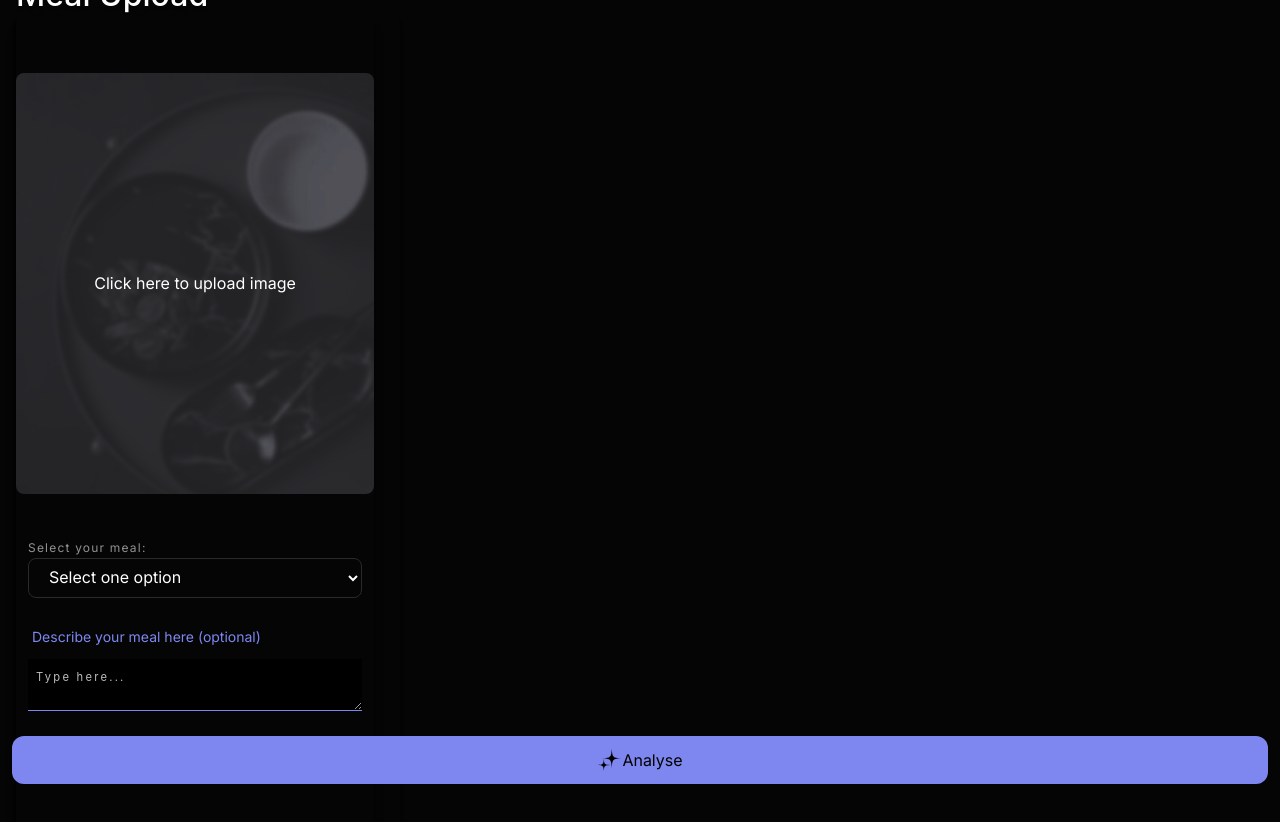
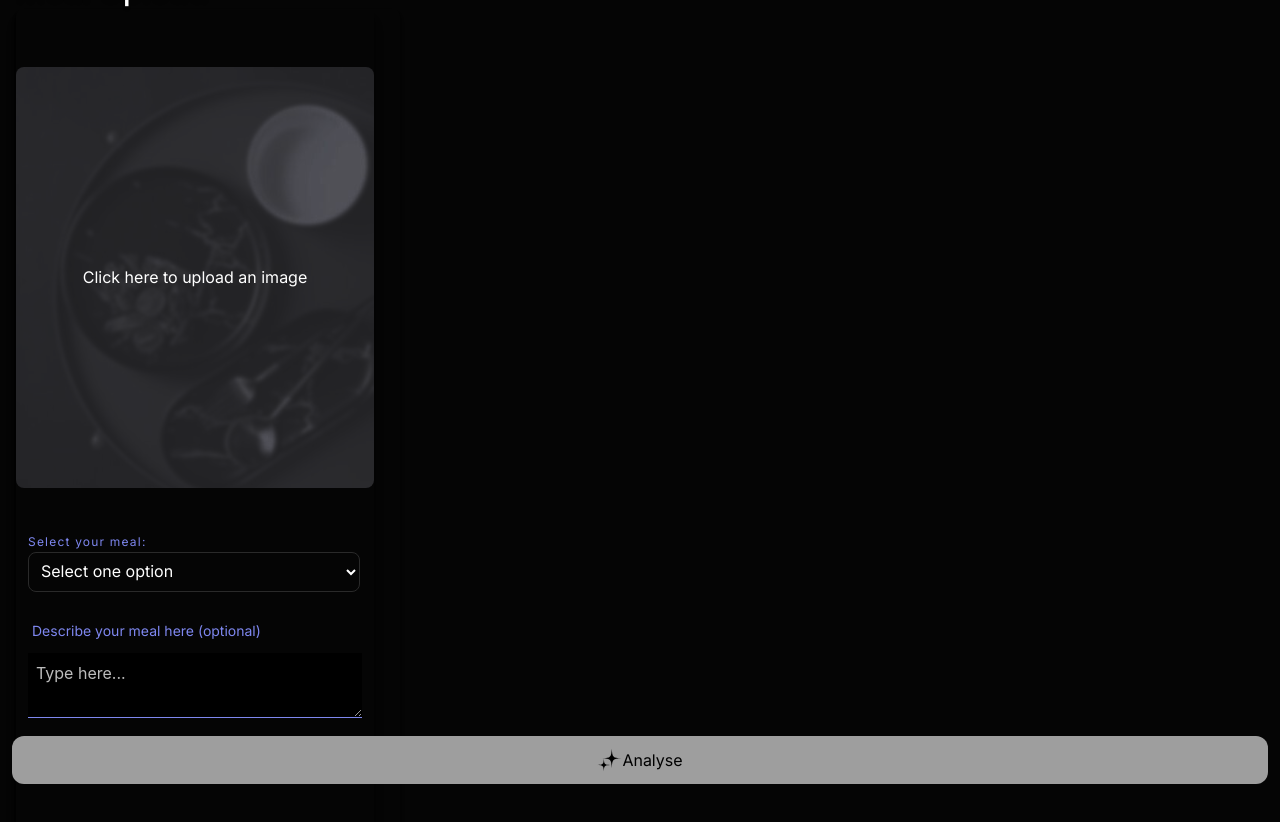
Before and after one commit to on-the-move-life/otm-client, a React (Create React App) app: page /MealUpload in a window 1280 px wide. Shown: the top 822 px of the page. Built offline with nearby package versions, Linux system fonts and the light colour scheme; sample sign-in values are in the browser's storage.

Commit message:
feedback changes

```diff
--- a/src/features/LifeStyleRoutines/MealUpload.js
+++ b/src/features/LifeStyleRoutines/MealUpload.js
@@ -1,4 +1,4 @@
-import React from 'react';
+import React, { useState } from 'react';
 import AnalyseMealComp from './components/AnalyseMealComp';
 import { HiArrowNarrowLeft } from 'react-icons/hi';
 import { useNavigate } from 'react-router-dom';
@@ -16,11 +16,12 @@ const MealUploadHeading = styled.h1`
 
 const MealUpload = () => {
   const navigate = useNavigate();
+  const [titleVisible, setIsTitleVisible] = useState(true);
 
   return (
     <>
       <div className="flex flex-col justify-center w-full h-screen px-4 py-8">
-        <div className="flex h-fit">
+        {titleVisible && <div className="flex h-fit">
           <div className="flex justify-between w-full">
             <div className="flex flex-col items-start justify-between w-full h-full">
               <div className="mb-4">
@@ -37,9 +38,10 @@ const MealUpload = () => {
             </div>
           </div>
         </div>
+        }
 
         <div className="w-full mx-auto">
-          <AnalyseMealComp />
+          <AnalyseMealComp setIsTitleVisible={setIsTitleVisible} />
         </div>
       </div>
     </>
--- a/src/features/LifeStyleRoutines/components/AnalyseMealComp.js
+++ b/src/features/LifeStyleRoutines/components/AnalyseMealComp.js
@@ -24,6 +24,7 @@ const AnalyseMealComp = ({
     task = null,
     date = null,
     SelectedCircle = null,
+    setIsTitleVisible = null
 }) => {
     const [isVisible, setIsVisible] = useState(true);
     const [selectedImage, setSelectedImage] = useState(null);
@@ -219,6 +220,11 @@ const AnalyseMealComp = ({
                     dispatch(handleMealUrlChange(TaskCircle, selectedTaskId, mealUrl));
                     setSelectedImage(null);
                     setshowMealPicPopUp(false);
+                    if (setIsTitleVisible) {
+                        setIsTitleVisible(false);
+
+                    }
+
                 }
             } catch (err) {
                 setLoader(false);
@@ -242,16 +248,15 @@ const AnalyseMealComp = ({
 
     const DropdownComp = () => {
         return (
-            <div className="py-4 w-full">
+            <div className="py-4 pr-[2px] w-full ">
                 <label
-                    className="text-xs tracking-widest text-lightGray"
+                    className="text-xs tracking-widest text-custompurple"
                     htmlFor="taskId"
                 >
                     Select your meal:
                 </label>
-
                 <select
-                    className="block w-full px-4 py-2 border border-[#2A2A2A] bg-transparent focus:outline-none rounded-lg border-[1px] border-[solid] border-[#2A2A2A] gap-[8px]"
+                    className=" block w-full px-2 py-2 border border-[#2A2A2A] bg-transparent focus:outline-none rounded-lg border-[1px] border-[solid] border-[#2A2A2A] gap-[8px]"
                     id="taskId"
                     value={selectedTaskId}
                     onChange={handleSelectChange}
@@ -273,6 +278,7 @@ const AnalyseMealComp = ({
 
 
                 </select>
+
             </div>
 
 
@@ -338,7 +344,7 @@ const AnalyseMealComp = ({
                                         onClick={() => setshowMealPicPopUp(true)}
                                     >
                                         <div className=" rounded-lg  p-4 ">
-                                            <p className="text-center">Click here to upload image</p>
+                                            <p className="text-center">Click here to upload an image</p>
                                         </div>{' '}
                                     </div>
                                 ) : (
@@ -381,7 +387,7 @@ const AnalyseMealComp = ({
                                             </p>
 
                                             <textarea
-                                                className="w-full bg-black p-2 font-sfpro focus:outline-none border-custompurple border-b-[1px] h-auto textbox-text"
+                                                className="w-full bg-black p-2 font-sfpro focus:outline-none border-custompurple border-b-[1px] h-auto "
                                                 placeholder="Type here..."
                                                 onChange={(e) => setUserMealDescription(e.target.value)}
                                             />
@@ -391,7 +397,8 @@ const AnalyseMealComp = ({
                                     </div>
                                     <div className="fixed bottom-4 left-0 w-full px-3">
                                         <button
-                                            className="flex w-full flex-row items-center justify-center rounded-xl bg-custompurple p-3 text-black "
+                                            className={`flex w-full flex-row items-center justify-center rounded-xl p-3 text-black ${selectedImage && selectedTaskId ? 'bg-custompurple' : 'bg-gray-500 cursor-not-allowed'
+                                                }`}
                                             onClick={handleMealUploadSubmit}
                                         >
                                             <SparkleIcon />
--- a/src/features/LifeStyleRoutines/components/MealPage.js
+++ b/src/features/LifeStyleRoutines/components/MealPage.js
@@ -1,6 +1,7 @@
 import React from 'react';
 import { MealDoughnut } from './MealDoughnut';
 import MealCrossIcon from './icons/MealCrossIcon';
+import { useLocation } from 'react-router-dom';
 
 const MealPage = ({
   mealInfo = {},
@@ -12,6 +13,25 @@ const MealPage = ({
 
 
   console.log('mealInfo', mealInfo);
+
+
+  // routing
+  const location = useLocation();
+  const handleClick = () => {
+    if (location.pathname !== '/lifestyle-routine') {
+      console.log("inside router", location.pathname);
+      window.location.href = '/nutrition';
+
+    }
+
+    else {
+      setParentVisibilityCheck(true);
+      console.log("default function of router", location.pathname);
+
+
+    }
+  };
+
   return (
     <div className="py-4">
       <div className=" flex w-full flex-row items-center justify-center">
@@ -19,7 +39,7 @@ const MealPage = ({
           {finalDate}
         </p>
 
-        <div onClick={() => setParentVisibilityCheck(true)}
+        <div onClick={handleClick}
           className="absolute right-0 mr-4"
         >
           <MealCrossIcon />
@@ -36,7 +56,7 @@ const MealPage = ({
                 alt="image title"
                 className="float-left mr-3 max-h-[130px] w-[122px] rounded-lg object-cover"
               />
-              <h2 className="font-sfpro text-[26px] font-medium leading-[31.03px] text-left">{mealInfo.mealName}</h2>
+              <h2 className="font-sfpro text-[20px] font-medium leading-[31.03px] text-left">{mealInfo.mealName}</h2>
               <p className="text-gray-400">{mealInfo.feedback || ''}</p>
             </div>
           </div>
@@ -52,7 +72,7 @@ const MealPage = ({
         </div>
       )}
 
-      <div onClick={() => setParentVisibilityCheck(true)} className="fixed bottom-4 left-0 w-full px-3">
+      <div onClick={handleClick} className="fixed bottom-4 left-0 w-full px-3">
         <button
           className="w-full rounded-xl bg-custompurple px-[14px] py-[10px] text-black "
         >
```
